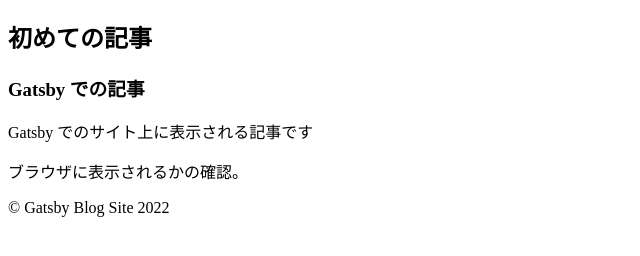
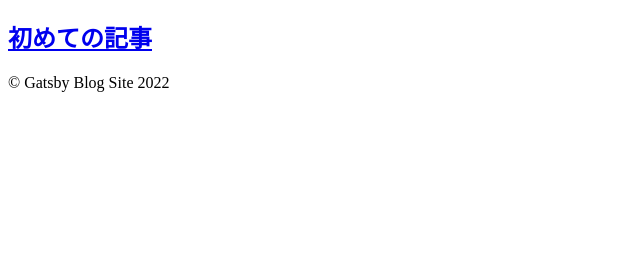
Before and after one commit to nsk0826/gatsby-site, a Gatsby site: page / in a window 1280 px wide. Shown: the part 172-428 px from the top of the page, without its empty margins (0-640 px from the left). Built offline with nearby package versions, Linux system fonts and the light colour scheme; Gatsby itself is replaced by a stand-in of ours.

Commit message:
Link で表示するよう修正

```diff
--- a/src/pages/index.js
+++ b/src/pages/index.js
@@ -1,6 +1,6 @@
 import React from "react";
 import Layout from "../components/layout.js";
-import { graphql } from "gatsby";
+import { graphql, Link } from "gatsby";
 
 export default function Home({ data }) {
   return (
@@ -9,9 +9,10 @@
         <h1>Gatsby Blog Site</h1>
         {data.allMarkdownRemark.nodes.map(node => (
           <div key={node.id}>
-            <h2>{node.frontmatter.title}</h2>
+            <Link to={node.fields.slug}>
+              <h2>{node.frontmatter.title}</h2>
+            </Link>
             <p>{node.frontmatter.dare}</p>
-            <div dangerouslySetInnerHTML={{ __html: node.html }} />
           </div>
         ))}
       </Layout>
@@ -22,9 +23,10 @@
   {
     allMarkdownRemark {
       nodes {
-        id
         html
-        timeToRead
+        fields {
+          slug
+        }
         frontmatter {
           date
           title
```
